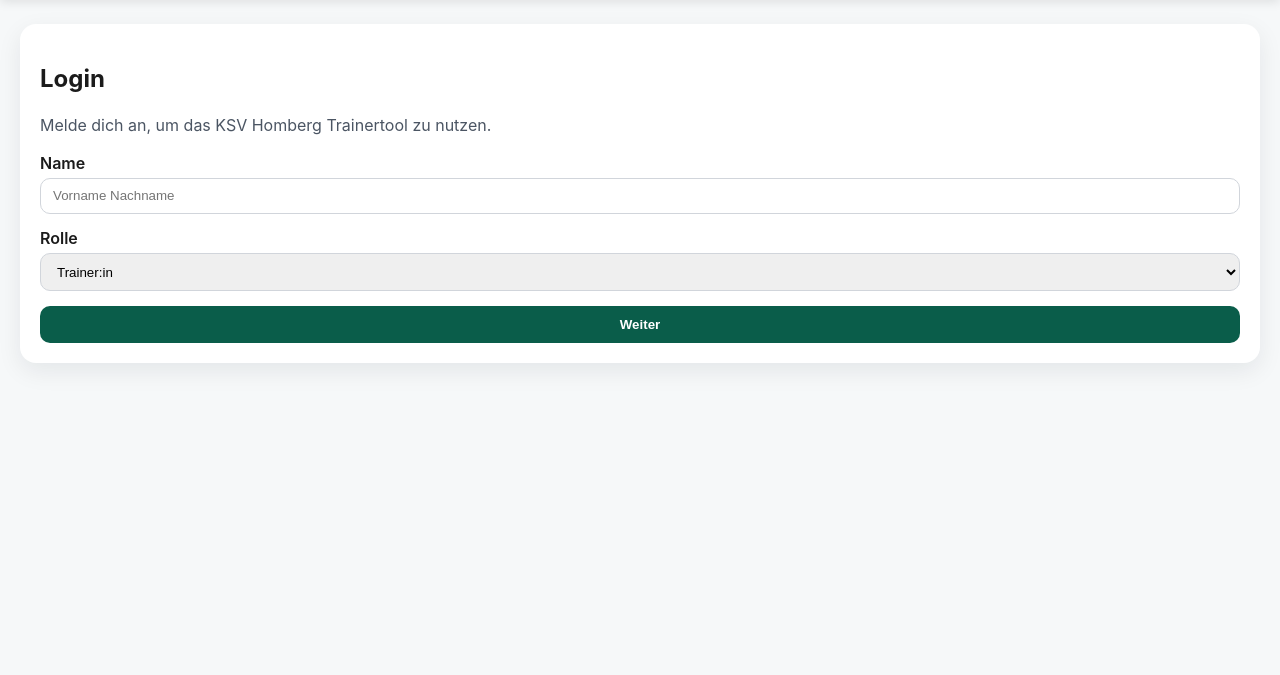
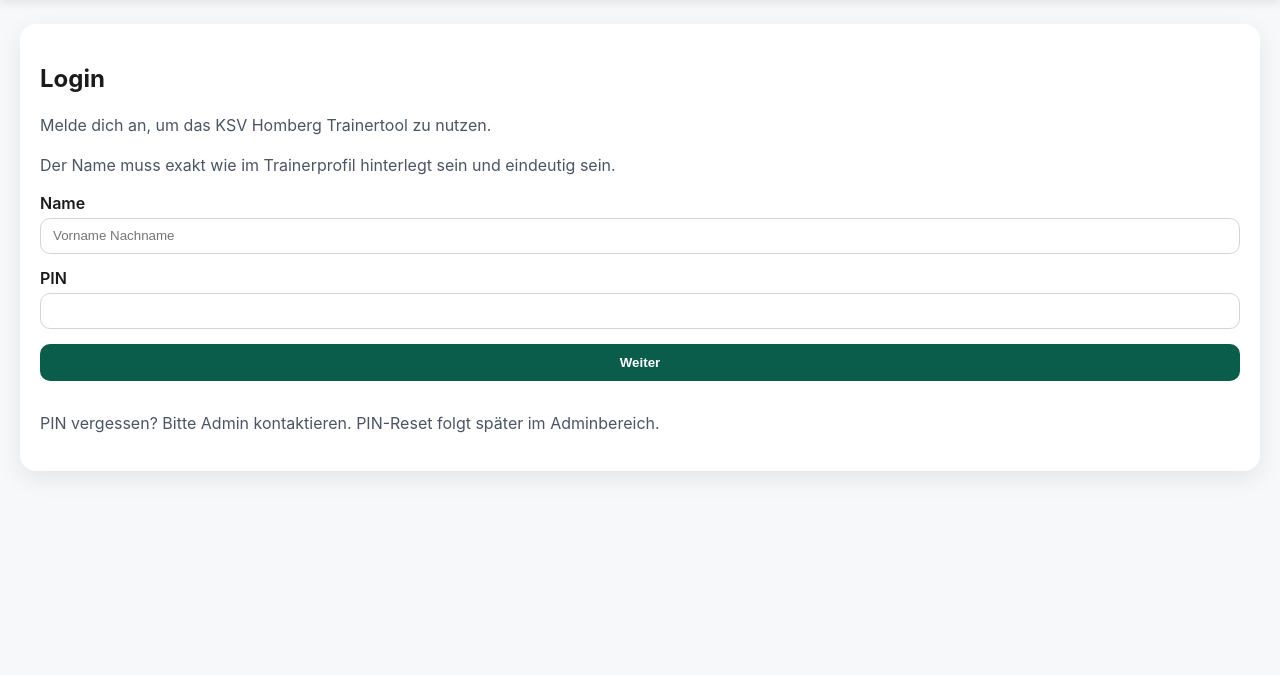
Before and after one commit to HammelHilfloa/TrainerWeb, a PHP site: page /login in a window 1280 px wide. Shown: the part 52-727 px from the top of the page. Run offline with PHP 8.4, Linux system fonts and the light colour scheme.

Commit message:
Implement trainer name and PIN login

```diff
--- a/public/index.php
+++ b/public/index.php
@@ -20,20 +20,20 @@ if (!isLoggedIn() && $path !== '/login') {
     redirect('/login');
 }
 
-[$title, $content, $activeNav, $showMenu, $statusCode] = resolveRoute($path, $settings);
+[$title, $content, $activeNav, $showMenu, $statusCode] = resolveRoute($path, $settings, $rootPath);
 
 http_response_code($statusCode);
 
 echo renderLayout($title, $content, $settings, $activeNav, $showMenu);
 
-function resolveRoute(string $path, array $settings): array
+function resolveRoute(string $path, array $settings, string $rootPath): array
 {
     $statusCode = 200;
     $activeNav = null;
     $showMenu = false;
 
     return match ($path) {
-        '/login' => handleLogin($settings),
+        '/login' => handleLogin($settings, $rootPath),
         '/uebersicht' => ['Übersicht', renderOverview(), 'uebersicht', true, $statusCode],
         '/einsaetze' => ['Einsätze', renderEinsaetze(), 'einsaetze', false, $statusCode],
         '/abrechnung' => ['Abrechnung', renderAbrechnung(), 'abrechnung', false, $statusCode],
@@ -44,27 +44,51 @@ function resolveRoute(string $path, array $settings): array
     };
 }
 
-function handleLogin(array $settings): array
+function handleLogin(array $settings, string $rootPath): array
 {
     $error = '';
+    $name = '';
+    $pin = '';
 
     if ($_SERVER['REQUEST_METHOD'] === 'POST') {
         $name = trim((string) ($_POST['name'] ?? ''));
-        $role = (string) ($_POST['role'] ?? 'trainer');
+        $pin = trim((string) ($_POST['pin'] ?? ''));
 
-        if ($name === '') {
-            $error = 'Bitte gib deinen Namen ein.';
+        if ($name === '' || $pin === '') {
+            $error = 'Bitte gib deinen Namen und deine PIN ein.';
         } else {
-            $role = $role === 'admin' ? 'admin' : 'trainer';
-            $_SESSION['user'] = [
-                'name' => $name,
-                'role' => $role,
-            ];
-            redirect('/uebersicht');
+            $trainers = loadTrainerRecords($rootPath);
+
+            if ($trainers === []) {
+                $error = 'Trainerdaten konnten nicht geladen werden.';
+            } else {
+                $matches = array_values(array_filter($trainers, static fn (array $trainer): bool => $trainer['name'] === $name));
+                if (count($matches) > 1) {
+                    $error = 'Der Name ist nicht eindeutig. Bitte Admin kontaktieren und den Namen eindeutig hinterlegen lassen.';
+                } elseif (count($matches) === 0) {
+                    $error = 'Name oder PIN ist ungültig.';
+                } else {
+                    $trainer = $matches[0];
+                    if (!$trainer['aktiv']) {
+                        $error = 'Nur aktive Trainer:innen dürfen sich anmelden. Bitte Admin kontaktieren.';
+                    } elseif (!verifyPin($pin, $trainer['pin'])) {
+                        $error = 'Name oder PIN ist ungültig.';
+                    } else {
+                        session_regenerate_id(true);
+                        $_SESSION['user'] = [
+                            'trainer_id' => $trainer['trainer_id'],
+                            'name' => $trainer['name'],
+                            'role' => $trainer['is_admin'] ? 'admin' : 'trainer',
+                            'is_admin' => $trainer['is_admin'],
+                        ];
+                        redirect('/uebersicht');
+                    }
+                }
+            }
         }
     }
 
-    $content = renderLoginForm($settings, $error);
+    $content = renderLoginForm($settings, $error, $name);
 
     return ['Login', $content, null, false, 200];
 }
@@ -409,22 +433,116 @@ function renderNotFoundPage(): string
         . '</section>';
 }
 
-function renderLoginForm(array $settings, string $error): string
+function renderLoginForm(array $settings, string $error, string $name): string
 {
     $brandName = htmlspecialchars((string) $settings['brand_name']);
     $errorHtml = $error !== '' ? '<p class="error">' . htmlspecialchars($error) . '</p>' : '';
+    $nameValue = htmlspecialchars($name);
 
     return '<section class="card">'
         . '<h1>Login</h1>'
         . '<p class="helper">Melde dich an, um das ' . $brandName . ' zu nutzen.</p>'
+        . '<p class="helper">Der Name muss exakt wie im Trainerprofil hinterlegt sein und eindeutig sein.</p>'
         . $errorHtml
         . '<form class="login-form" method="post" action="/login">'
-        . '<div><label for="name">Name</label><input id="name" name="name" placeholder="Vorname Nachname" required></div>'
-        . '<div><label for="role">Rolle</label><select id="role" name="role">'
-        . '<option value="trainer">Trainer:in</option>'
-        . '<option value="admin">Admin</option>'
-        . '</select></div>'
+        . '<div><label for="name">Name</label><input id="name" name="name" placeholder="Vorname Nachname" value="' . $nameValue . '" required></div>'
+        . '<div><label for="pin">PIN</label><input id="pin" name="pin" type="password" inputmode="numeric" autocomplete="one-time-code" required></div>'
         . '<button class="primary" type="submit">Weiter</button>'
+        . '<p class="helper">PIN vergessen? Bitte Admin kontaktieren. PIN-Reset folgt später im Adminbereich.</p>'
         . '</form>'
         . '</section>';
 }
+
+function verifyPin(string $inputPin, string $storedPin): bool
+{
+    if ($storedPin === '') {
+        return false;
+    }
+
+    if (str_starts_with($storedPin, 'sha256:')) {
+        $hash = base64_encode(hash('sha256', $inputPin, true));
+        return hash_equals(substr($storedPin, 7), $hash);
+    }
+
+    return hash_equals($storedPin, $inputPin);
+}
+
+function loadTrainerRecords(string $rootPath): array
+{
+    $rows = loadHtmlRows($rootPath . '/database/TRAINER.html');
+    if (!$rows) {
+        return [];
+    }
+
+    [$header, $dataRows] = $rows;
+    $normalizedHeader = array_map(static fn (string $cell): string => strtolower(trim($cell)), $header);
+
+    $records = [];
+    foreach ($dataRows as $row) {
+        $row = array_pad($row, count($normalizedHeader), '');
+        $assoc = array_combine($normalizedHeader, $row);
+        if (!$assoc) {
+            continue;
+        }
+
+        $name = trim((string) ($assoc['name'] ?? ''));
+        if ($name === '') {
+            continue;
+        }
+
+        $records[] = [
+            'trainer_id' => trim((string) ($assoc['trainer_id'] ?? '')),
+            'name' => $name,
+            'aktiv' => parseBoolean($assoc['aktiv'] ?? ''),
+            'pin' => trim((string) ($assoc['pin'] ?? '')),
+            'is_admin' => parseBoolean($assoc['is_admin'] ?? ''),
+        ];
+    }
+
+    return $records;
+}
+
+function parseBoolean(string $value): bool
+{
+    $normalized = strtolower(trim($value));
+    return in_array($normalized, ['1', 'true', 'wahr', 'yes', 'ja'], true);
+}
+
+function loadHtmlRows(string $path): ?array
+{
+    $html = file_get_contents($path);
+    if ($html === false) {
+        return null;
+    }
+
+    libxml_use_internal_errors(true);
+    $doc = new DOMDocument();
+    $doc->loadHTML($html);
+    libxml_clear_errors();
+
+    $xpath = new DOMXPath($doc);
+    $table = $xpath->query('//table')->item(0);
+    if (!$table) {
+        return null;
+    }
+
+    $rows = [];
+    foreach ($xpath->query('.//tr', $table) as $row) {
+        $cells = [];
+        foreach ($xpath->query('./th|./td', $row) as $cell) {
+            $cells[] = trim($cell->textContent);
+        }
+        if ($cells) {
+            $rows[] = $cells;
+        }
+    }
+
+    if (count($rows) < 2) {
+        return null;
+    }
+
+    $header = $rows[0];
+    $dataRows = array_slice($rows, 1);
+
+    return [$header, $dataRows];
+}
```
